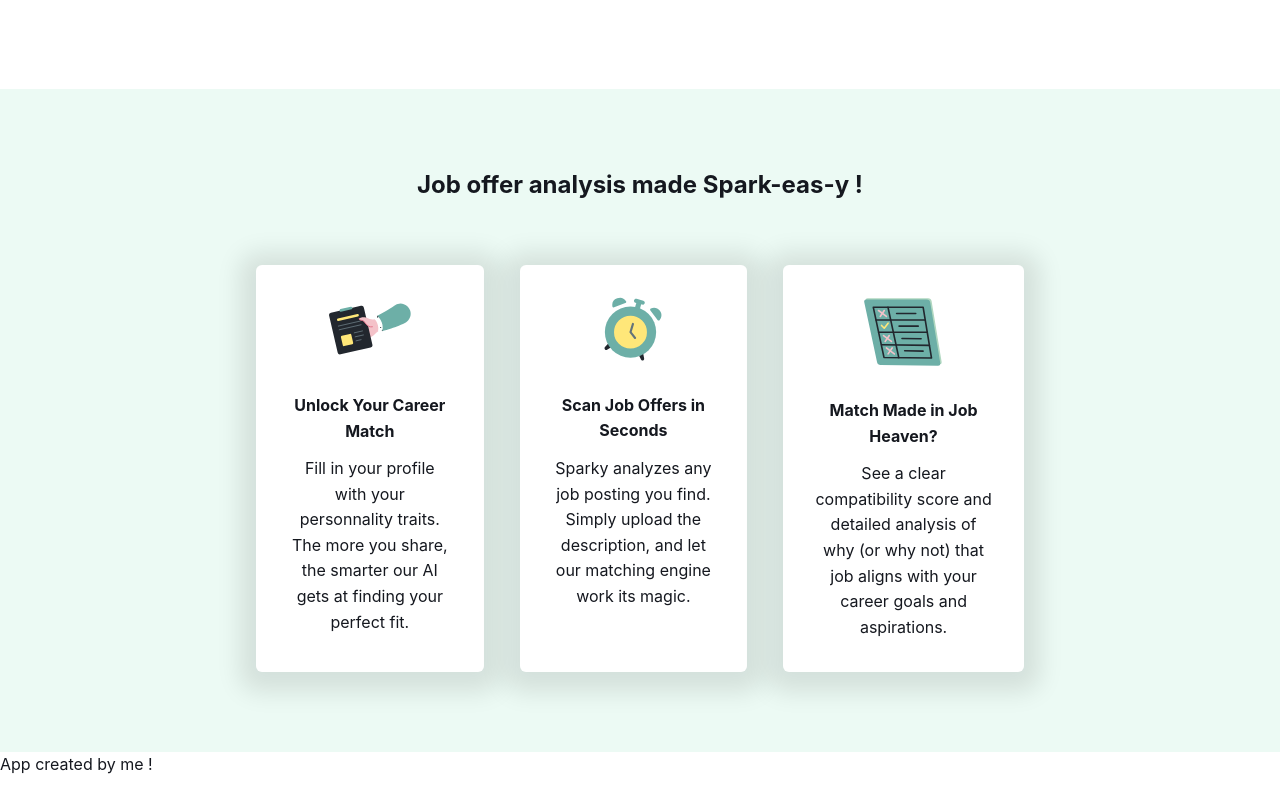
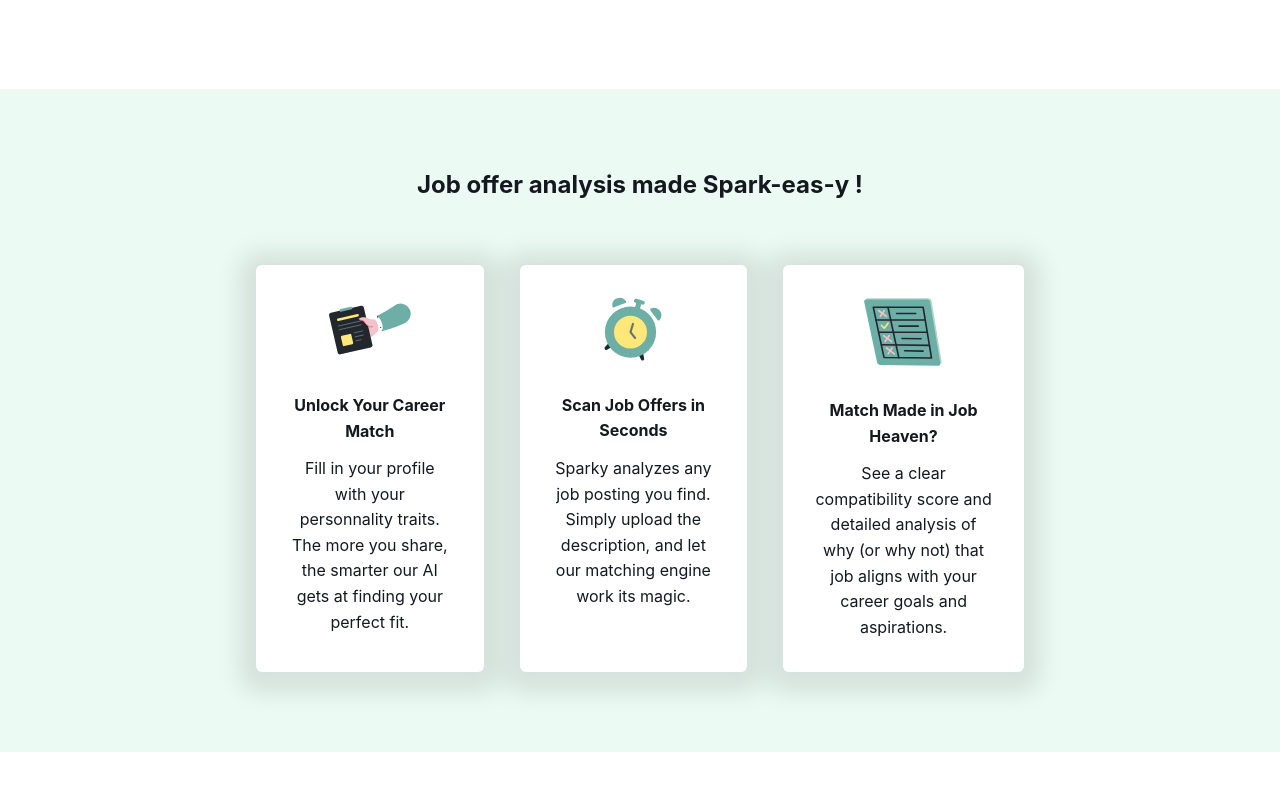
Before and after one commit to SalonTom/job-offer-analyzer, a Vue app in the folder client/: page / in a window 1280 px wide. Shown: the part 667-1467 px from the top of the page. Before the commit the page ends 1445 px from the top, so only its background shows below. Built offline with nearby package versions, Linux system fonts and the light colour scheme; no server answers.

Commit message:
feat(footer) : remove unused text

```diff
--- a/client/src/App.vue
+++ b/client/src/App.vue
@@ -17,8 +17,7 @@ const toasts = ref(useToastStore().toasts)
   <main style="display: flex; flex-direction: column;">
     <RouterView />
   </main>
-  <footer v-if="!(['/login', '/signup'].includes(router.currentRoute.value.path))">
-    App created by me !
+  <footer v-if="!(['/login', '/signup'].includes(router.currentRoute.value.path))" style="height: 48px;">
   </footer>
   <Teleport to="body">
     <div style="position: fixed; right: 0px; top: 0px; display: flex; flex-direction: column; overflow: hidden; gap: 8px; padding: 48px 10vw; pointer-events: none;">
```
